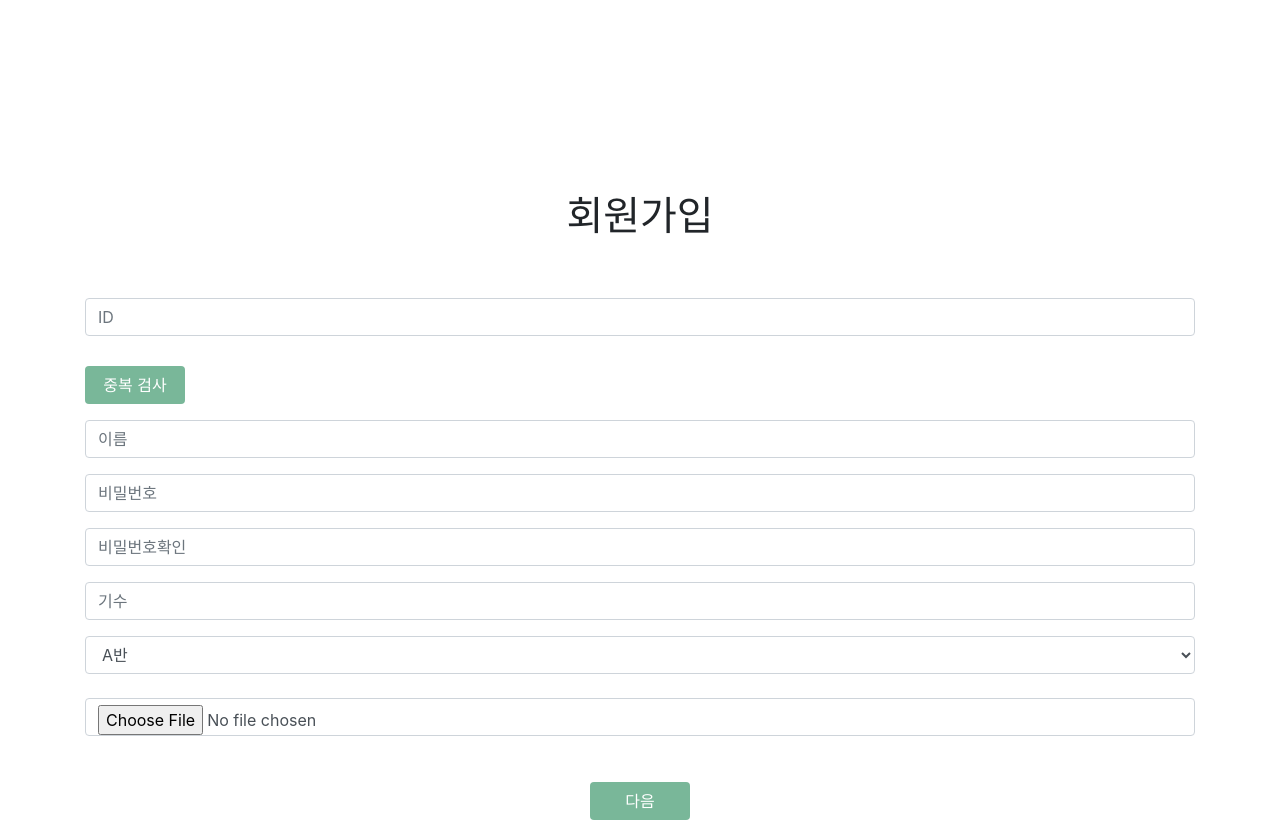
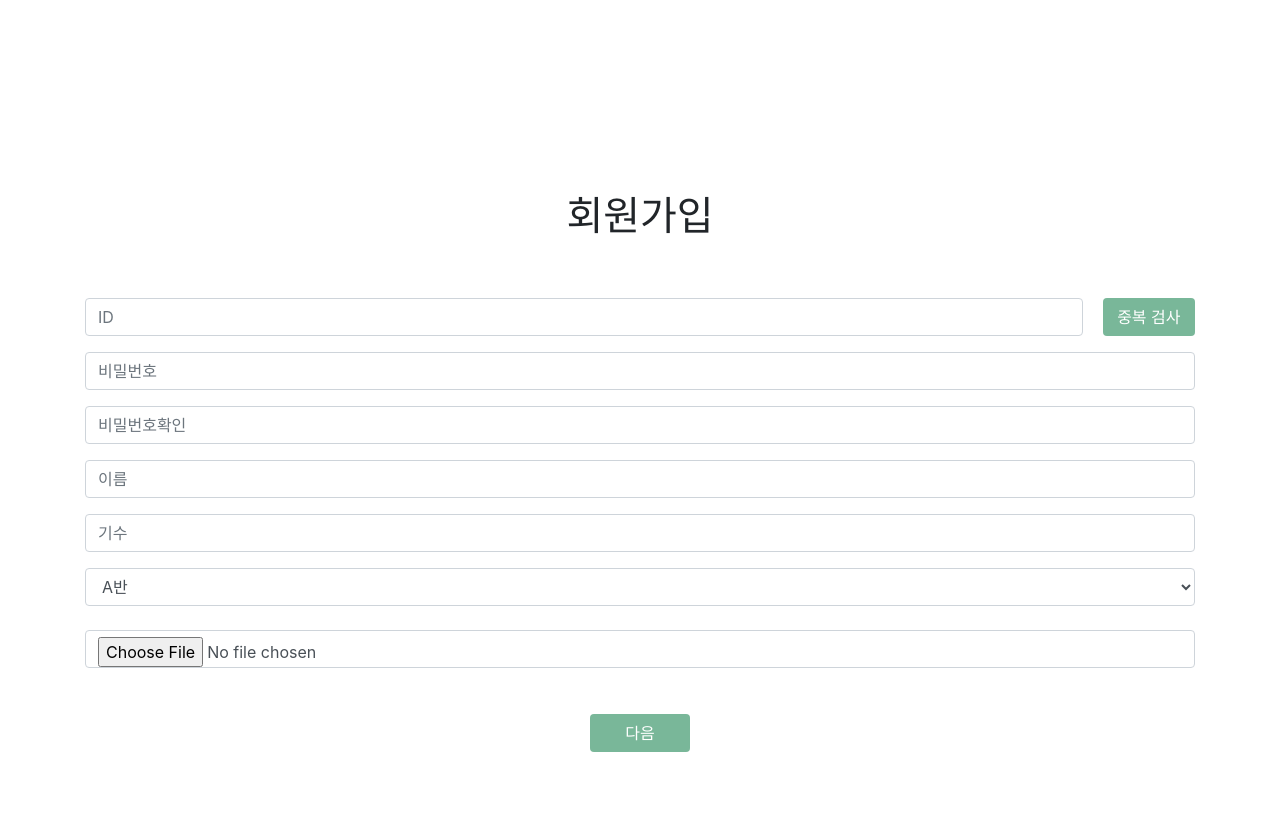
Before and after one commit to kimseungdeok/prosandcons, a Flask app: page /signup in a window 1280 px wide. After the commit the page ends 752 px from the top, so only its background shows below. Run offline with Flask 2, Linux system fonts and the light colour scheme.

Commit message:
feat : 버튼 이동 및 input 태그 순서 변경

```diff
--- a/templates/signup.j2
+++ b/templates/signup.j2
@@ -19,11 +19,21 @@
             .title{
                 padding-bottom: 50px;
             }
+            .id-group {
+                display: flex;
+                flex-direction: row;
+            }
             .btn {
-                margin-top: 30px;
+
                 background-color:rgb(121, 183, 153);
                 color: white;
                 width: 100px;
+            }
+            .next-btn {
+                margin-top: 30px;
+            }
+            .check-btn {
+                margin-left: 20px;
             }
             .center {
                 display: flex;
@@ -66,22 +76,22 @@
             <div class="title center">
                 <h1>회원가입</h1>
             </div>
-            <div class="form-group">
+            <div class="form-group id-group">
                 <input type="text" class="form-control" id="checkup-id" name="checkup-id" placeholder="ID">
-                <button type="submit" class="btn" onclick="modal()">중복 검사</button>
+                <button type="submit" class="btn check-btn" onclick="modal()">중복 검사</button>
             </div>
             <form action="signup" method="post" enctype="multipart/form-data">
                 <div class="form-group">
                     <input type="text" class="form-control" id="id" value="" name="id" placeholder="ID">
                 </div>
                 <div class="form-group">
-                    <input type="text" class="form-control" name="name" placeholder="이름">
-                </div>
-                <div class="form-group">
                     <input type="password" class="form-control" name="pw" placeholder="비밀번호">
                 </div>
                 <div class="form-group">
                     <input type="password" class="form-control" name="pw" placeholder="비밀번호확인">
+                </div>
+                <div class="form-group">
+                    <input type="text" class="form-control" name="name" placeholder="이름">
                 </div>
                 <div class="form-group">
                     <input type="text" class="form-control" name="gisu" placeholder="기수">
@@ -98,7 +108,7 @@
                     <input type="file" class="form-control" name="imgUrl" placeholder="사진" accept="image/*">
                 </div>
                 <div class="center">
-                    <button type="submit" class="btn">다음</button>
+                    <button type="submit" class="btn next-btn">다음</button>
                 </div>
             </form>
         </div>
```
